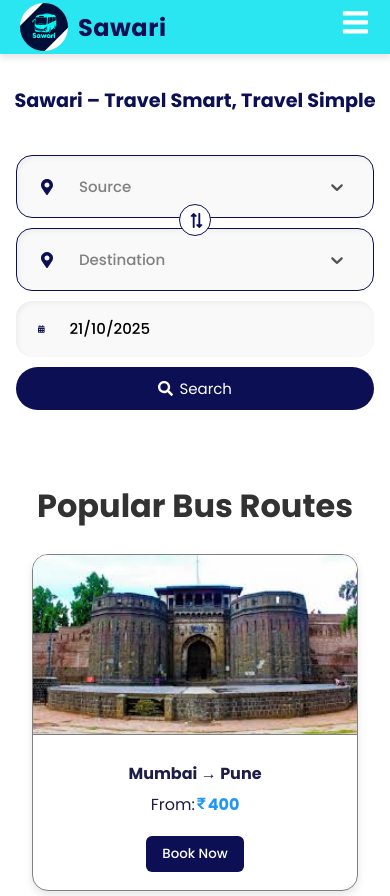
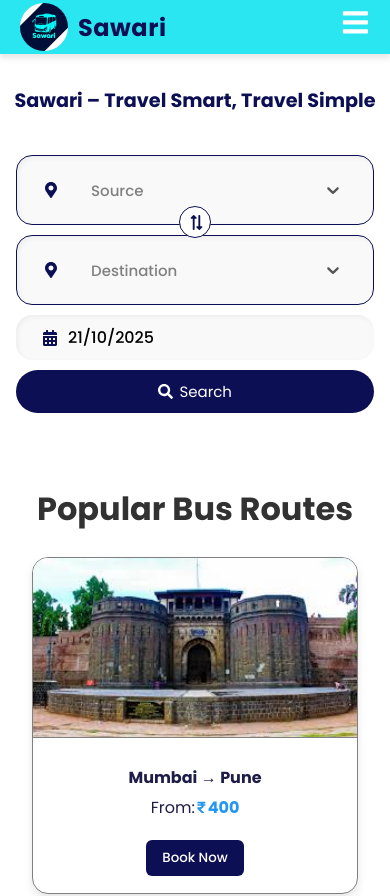
Before and after one commit to Appuborkar/sawari-frontend, a React (Vite) app: page / in a window 390 px wide. Shown: the top 896 px of the page. Built offline with nearby package versions, Linux system fonts and the light colour scheme; no server answers; a web font is replaced by a local one.

Commit message:
fixed bug

```diff
--- a/src/App.css
+++ b/src/App.css
@@ -463,10 +463,9 @@
 }
 
 
-@media (max-width:768px) {
+@media (max-width: 768px) {
   .search-container {
     flex-wrap: wrap;
-    /* overflow-x: hidden; */
     gap: 0.625rem;
     padding: 1rem;
     box-shadow: none;
@@ -479,17 +478,47 @@
     border: 1px solid var(--pcolor);
     border-radius: 1rem;
     background: #f9f9f9;
-  }
-
-  .search-container input {
+    display: flex;
+    align-items: center;
     padding: 0.625rem;
-    margin-left: 0.8rem;
   }
 
   .icon {
     font-size: var(--font-sm);
     margin-left: 1rem;
-    margin-right: 0.1rem;
+    margin-right: 0.625rem;
+    color: var(--pcolor);
+    flex-shrink: 0;
+  }
+
+  /* DatePicker specific fixes */
+  .react-datepicker-wrapper {
+    width: 100%;
+  }
+
+  .react-datepicker__input-container {
+    width: 100%;
+  }
+
+  .react-datepicker__input-container input {
+    width: 100%;
+    border: none;
+    background: transparent;
+    outline: none;
+    font-size: var(--font-sm);
+    padding: 0;
+  }
+
+  /* Calendar dropdown positioning */
+  .react-datepicker-popper {
+    z-index: 9999 !important;
+    transform: none !important;
+  }
+
+  .react-datepicker {
+    max-width: calc(100vw - 2rem) !important;
+    margin: 0.5rem !important;
+    box-shadow: 0 4px 20px rgba(0,0,0,0.15) !important;
   }
 
   .reverse-btn {
@@ -506,11 +535,6 @@
     transform: rotate(0.25turn);
   }
 
-  .reverse-btn:hover {
-    background-color: white;
-
-  }
-
   .search-btn {
     width: 100%;
     border-radius: 5rem;
@@ -518,6 +542,7 @@
     padding: 0.625rem;
   }
 }
+
 
 /* Popular bus container */
 .popular-container {
--- a/src/components/SearchBox.jsx
+++ b/src/components/SearchBox.jsx
@@ -91,7 +91,6 @@
             dateFormat="dd/MM/yyyy"
             popperPlacement="bottom-start"
 
-
           />
       </div>
       <button
```
